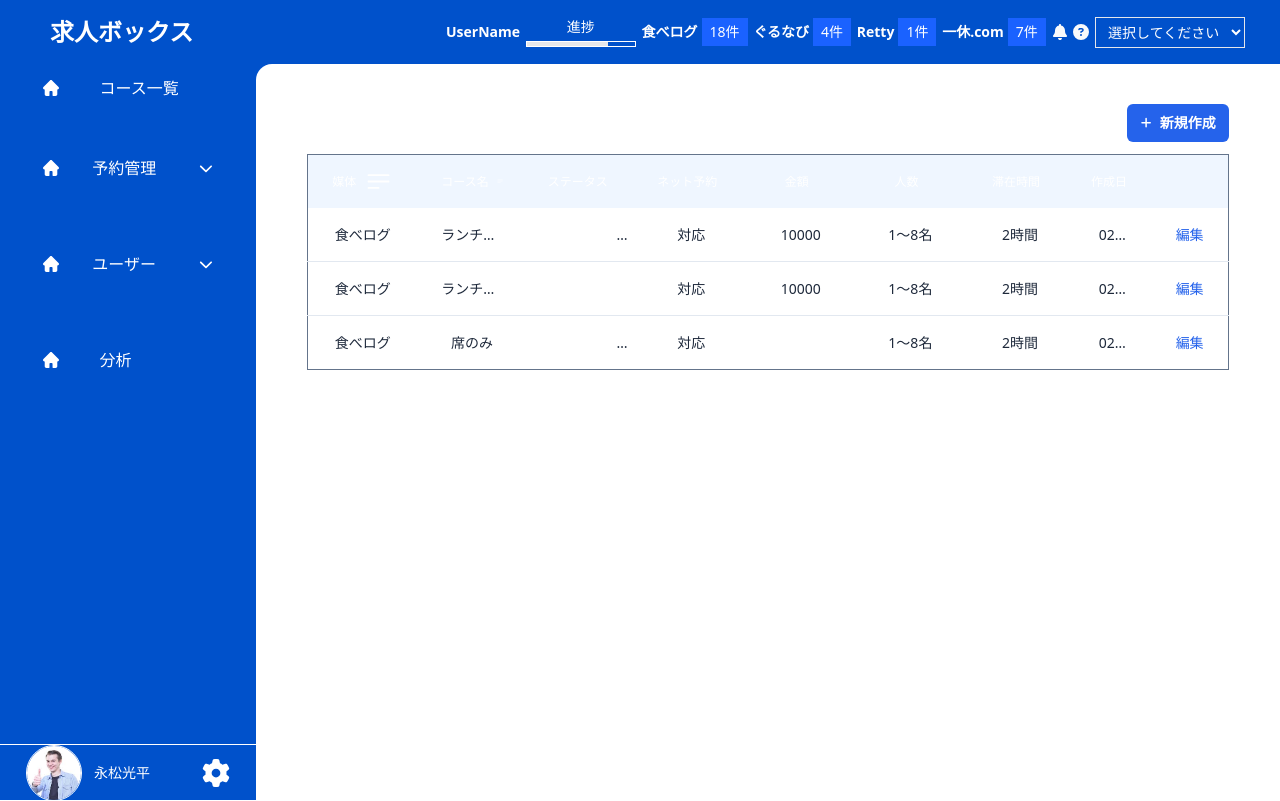
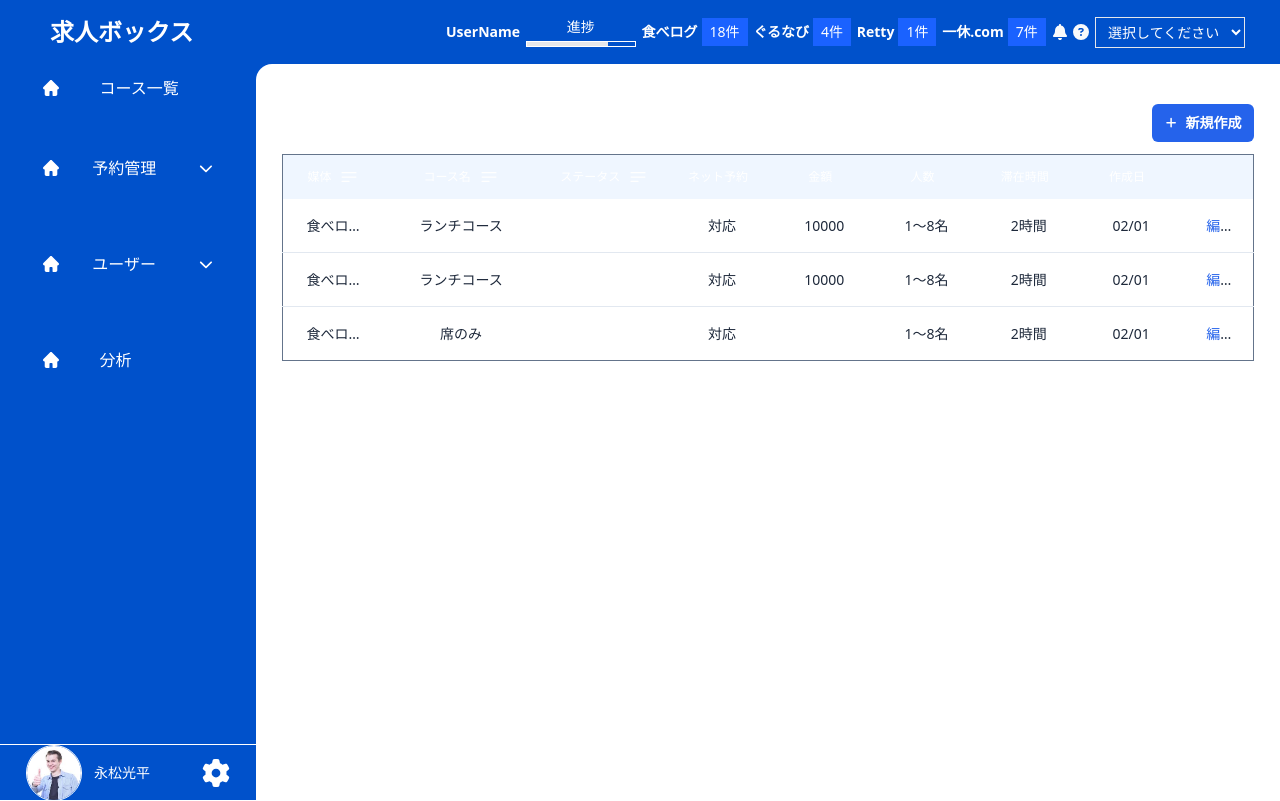
Before and after one commit to kouhei-github/reservation-admin-system, a Next.js app in the folder front/: page /courceList in a window 1280 px wide. Built offline with nearby package versions, Linux system fonts and the light colour scheme.

Commit message:
ヘッダー修正

```diff
--- a/front/components/List/CourceList.tsx
+++ b/front/components/List/CourceList.tsx
@@ -9,13 +9,13 @@ const CourceList = () => {
 
     const header: headerColumn= [
         {width: "w-[10%]", text: "媒体", icon: <SortIcon />},
-        {width: "w-[10%]", text: "コース名", icon: <SortIcon />},
-        {width: "w-[10%]", text: "ステータス", icon: <SortIcon />},
+        {width: "w-[15%]", text: "コース名", icon: <SortIcon />},
+        {width: "w-[13%]", text: "ステータス", icon: <SortIcon />},
         {width: "w-[10%]", text: "ネット予約"},
         {width: "w-[10%]", text: "金額"},
         {width: "w-[10%]", text: "人数"},
         {width: "w-[10%]", text: "滞在時間"},
-        {width: "w-[7%]", text: "作成日"},
+        {width: "w-[10%]", text: "作成日"},
         {width: "w-[7%]", text: "" },
     ]
 
--- a/front/components/List/parts/TableHeader.tsx
+++ b/front/components/List/parts/TableHeader.tsx
@@ -13,7 +13,7 @@ const TableHeader = (props: {headerColumn:headerColumn}) => {
         <thead className={"bg-blue-50 dark:bg-neutral-600"}>
             <tr>
                 {headerColumn.map((column, idx) => (
-                    <th key={idx} scope="col" className= {column.width + " px-6 py-3 text-center text-xs font-medium text-white uppercase truncate"}>
+                    <th key={idx} scope="col" className= {column.width + " px-2 py-3 text-center text-xs font-medium text-white uppercase"}>
                         <div className={"flex mx-auto justify-center items-center"}>
                             <p className={"pr-2"}>{column.text}</p>
                             {typeof column.icon !== "undefined" &&
--- a/front/pages/courceList/index.tsx
+++ b/front/pages/courceList/index.tsx
@@ -34,7 +34,7 @@ export default function Home() {
                     </div>
                 </div>
                 <div className={"w-4/5 h-full overflow-y-scroll bg-white rounded-tl-2xl"}>
-                    <div className={"w-[90%] mx-auto"}>
+                    <div className={"w-[95%] mx-auto"}>
                         <div className={"text-end mt-10"}>
                             <NewCreateButton />
                         </div>
--- a/front/styles/SortIcon.tsx
+++ b/front/styles/SortIcon.tsx
@@ -1,6 +1,6 @@
 const SortIcon = () => {
     return(
-        <svg className="w-5 cursor-pointer" fill="none" stroke="currentColor" strokeWidth="1.5" viewBox="0 0 24 24" xmlns="http://www.w3.org/2000/svg" aria-hidden="true">
+        <svg className="w-5 h-5 cursor-pointer" fill="none" stroke="currentColor" strokeWidth="1.5" viewBox="0 0 24 24" xmlns="http://www.w3.org/2000/svg" aria-hidden="true">
             <path strokeLinecap="round" strokeLinejoin="round" d="M3.75 6.75h16.5M3.75 12h16.5m-16.5 5.25H12"></path>
         </svg>
     )
```
